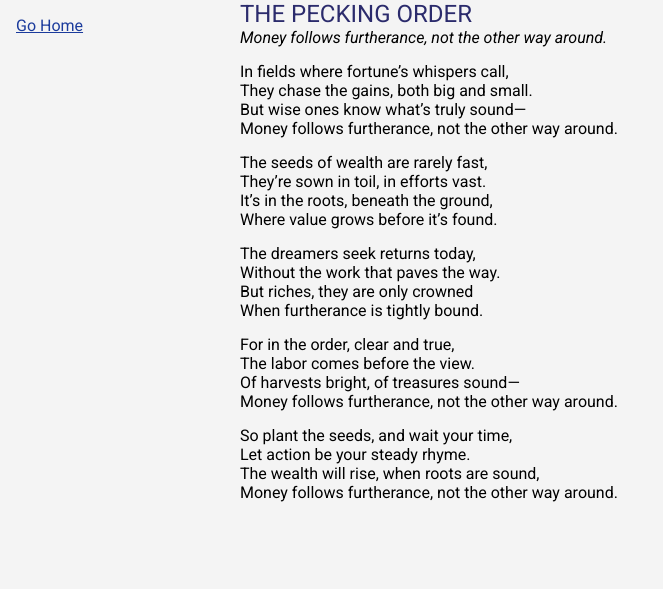
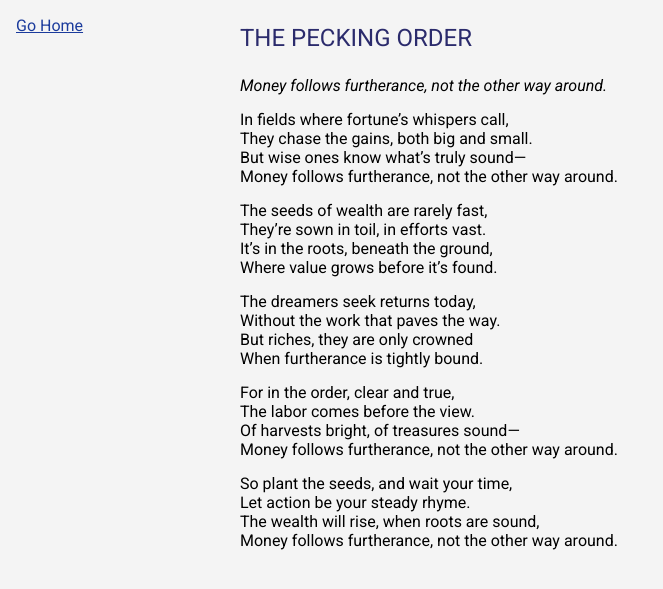
Before and after one commit to andfurtherance/andfurtherance.github.io, a Jekyll site: the page built from _posts/2024-09-21-the-pecking-order.md, in a window 1280 px wide. Shown: the top 589 px of the page, without its empty margins (0-663 px from the left). Built offline with Jekyll 4.4.1, drawn with Linux system fonts in a browser that asks for light colours.

Commit message:
Update main.css

```diff
--- a/assets/main.css
+++ b/assets/main.css
@@ -47,14 +47,14 @@ ul#post-list li {
 article {
     max-width: 800px;
     margin: auto;
-    padding: 20px;
+    padding: 0 20px;
 }
 
 #blog-title {
   font-size: 1.5em;
   color: #2b2b6c;
   text-transform: uppercase;
-  margin-bottom: 1em 0;
+  margin: 1em 0;
 }
 
 h1 {
```
